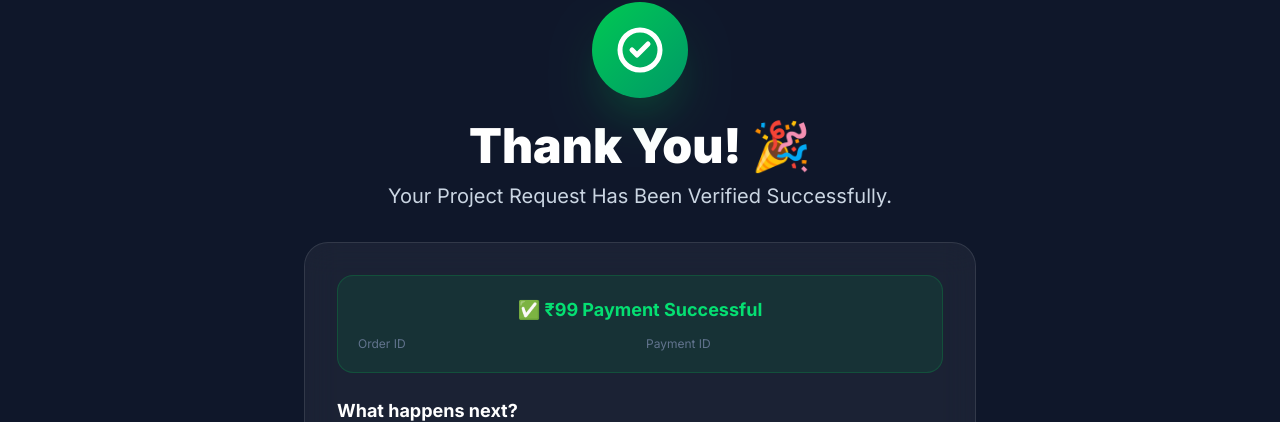
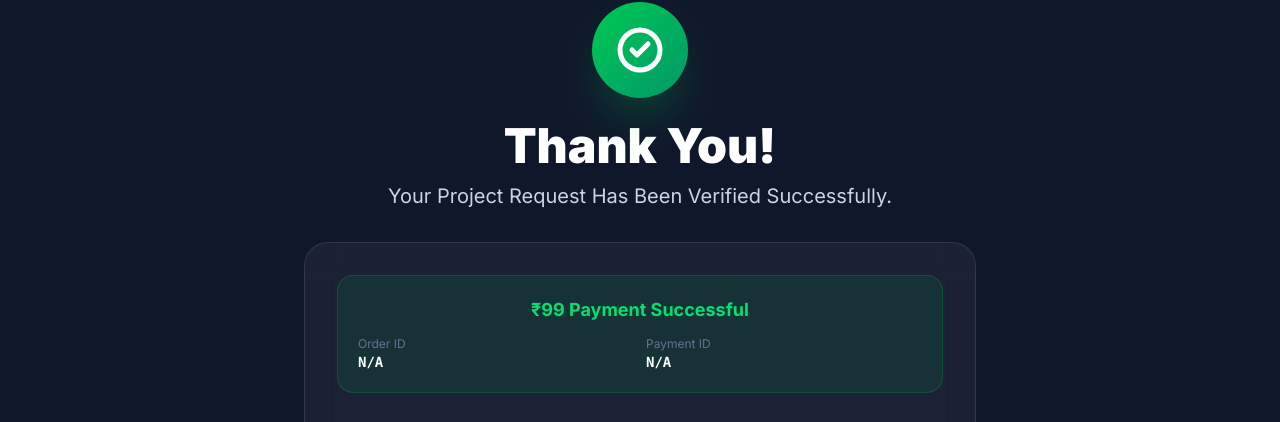
Before and after one commit to umeshkumar097/aiapp, a Next.js app: page /thank-you in a window 1280 px wide. Shown: the part 94-516 px from the top of the page. Built offline with nearby package versions, Linux system fonts and the light colour scheme; no server answers.

Commit message:
Fix Vercel prerender build issue by wrapping useSearchParams in Suspense boundary

```diff
--- a/app/thank-you/page.tsx
+++ b/app/thank-you/page.tsx
@@ -1,6 +1,6 @@
 "use client";
 
-import { useEffect, useState } from "react";
+import { useEffect, useState, Suspense } from "react";
 import { useSearchParams } from "next/navigation";
 import { motion } from "framer-motion";
 import { CheckCircle2, Phone, MessageCircle, Download, ExternalLink } from "lucide-react";
@@ -9,7 +9,7 @@ import Navbar from "@/components/layout/Navbar";
 import Footer from "@/components/layout/Footer";
 import { fireAllTrackingEvents } from "@/lib/analytics";
 
-export default function ThankYouPage() {
+function ThankYouContent() {
   const searchParams = useSearchParams();
   const orderId = searchParams.get("orderId") || "";
   const paymentId = searchParams.get("paymentId") || "";
@@ -37,9 +37,6 @@ export default function ThankYouPage() {
   });
 
   return (
-    <>
-      <Navbar />
-      <main className="min-h-screen bg-navy flex items-center justify-center py-24 px-4">
     <div className="max-w-2xl w-full">
       {/* Success animation */}
       <motion.div
@@ -73,7 +70,7 @@ export default function ThankYouPage() {
           transition={{ delay: 0.3, duration: 0.5 }}
         >
           <h1 className="text-4xl sm:text-5xl font-black text-white mb-3">
-                Thank You{name ? `, ${name.split(" ")[0]}` : ""}! 🎉
+            Thank You{name ? `, ${name.split(" ")[0]}` : ""}!
           </h1>
           <p className="text-xl text-slate-300">
             Your Project Request Has Been Verified Successfully.
@@ -90,15 +87,15 @@ export default function ThankYouPage() {
       >
         {/* Payment confirmation */}
         <div className="bg-green-500/10 border border-green-500/20 rounded-2xl p-5 mb-6 text-center">
-              <p className="text-green-400 font-bold text-lg mb-3">✅ ₹99 Payment Successful</p>
+          <p className="text-green-400 font-bold text-lg mb-3">₹99 Payment Successful</p>
           <div className="grid grid-cols-2 gap-3 text-left">
             <div>
               <p className="text-slate-500 text-xs">Order ID</p>
-                  <p className="text-white text-sm font-mono font-semibold break-all">{orderId}</p>
+              <p className="text-white text-sm font-mono font-semibold break-all">{orderId || "N/A"}</p>
             </div>
             <div>
               <p className="text-slate-500 text-xs">Payment ID</p>
-                  <p className="text-white text-sm font-mono font-semibold break-all">{paymentId}</p>
+              <p className="text-white text-sm font-mono font-semibold break-all">{paymentId || "N/A"}</p>
             </div>
           </div>
         </div>
@@ -112,28 +109,24 @@ export default function ThankYouPage() {
               title: "Expert Call",
               desc: `Our senior developer will call you by ${callbackTime}`,
               color: "bg-blue-600",
-                  status: "upcoming",
             },
             {
               step: "2",
               title: "Free Consultation",
               desc: "30-minute call to understand your requirements in detail",
               color: "bg-purple-600",
-                  status: "upcoming",
             },
             {
               step: "3",
               title: "Project Proposal",
               desc: "Custom proposal with timeline, milestones, and breakdown",
               color: "bg-indigo-600",
-                  status: "upcoming",
             },
             {
               step: "4",
               title: "Development Starts",
               desc: "Your app development begins with a dedicated project manager",
               color: "bg-green-600",
-                  status: "upcoming",
             },
           ].map((item) => (
             <div key={item.step} className="flex items-start gap-4">
@@ -159,7 +152,7 @@ export default function ThankYouPage() {
         className="grid grid-cols-1 sm:grid-cols-3 gap-3 mb-6"
       >
         <a
-              href={`https://wa.me/919999999999?text=Hi%20Aiclex%20Team!%20I%20just%20submitted%20my%20project%20request.%20Order%20ID%3A%20${orderId}`}
+          href={`https://wa.me/919871881183?text=Hi%20Aiclex%20Team!%20I%20just%20submitted%20my%20project%20request.%20Order%20ID%3A%20${orderId}`}
           target="_blank"
           rel="noopener noreferrer"
           className="flex items-center justify-center gap-2 bg-green-500 hover:bg-green-600 text-white font-semibold py-4 rounded-2xl transition-all hover:-translate-y-1"
@@ -169,7 +162,7 @@ export default function ThankYouPage() {
           WhatsApp
         </a>
         <a
-              href="tel:+919999999999"
+          href="tel:+918449488090"
           className="flex items-center justify-center gap-2 bg-blue-600 hover:bg-blue-700 text-white font-semibold py-4 rounded-2xl transition-all hover:-translate-y-1"
           id="thankyou-call"
         >
@@ -177,7 +170,7 @@ export default function ThankYouPage() {
           Call Now
         </a>
         <a
-              href="/brochure.pdf"
+          href="#"
           className="flex items-center justify-center gap-2 glass border border-white/10 hover:border-white/20 text-white font-semibold py-4 rounded-2xl transition-all hover:-translate-y-1"
           id="thankyou-brochure"
         >
@@ -205,6 +198,17 @@ export default function ThankYouPage() {
         </Link>
       </motion.div>
     </div>
+  );
+}
+
+export default function ThankYouPage() {
+  return (
+    <>
+      <Navbar />
+      <main className="min-h-screen bg-navy flex items-center justify-center py-24 px-4">
+        <Suspense fallback={<div className="text-white text-center">Loading...</div>}>
+          <ThankYouContent />
+        </Suspense>
       </main>
       <Footer />
     </>
```
Lines whose indentation alone changed are shown as unchanged.
